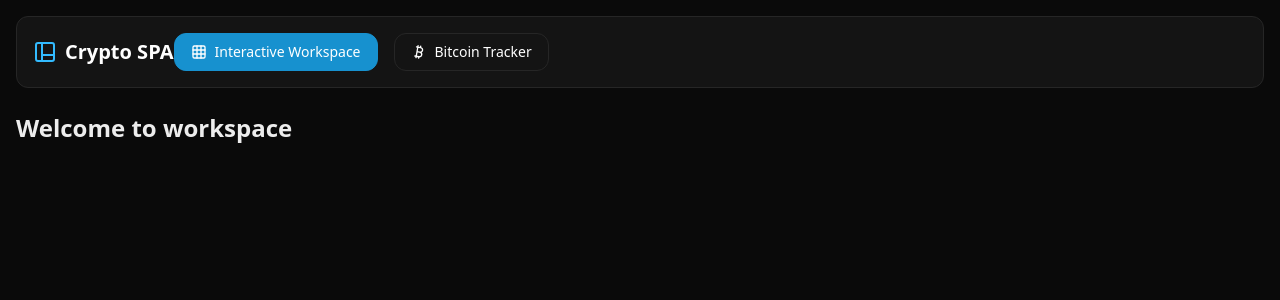
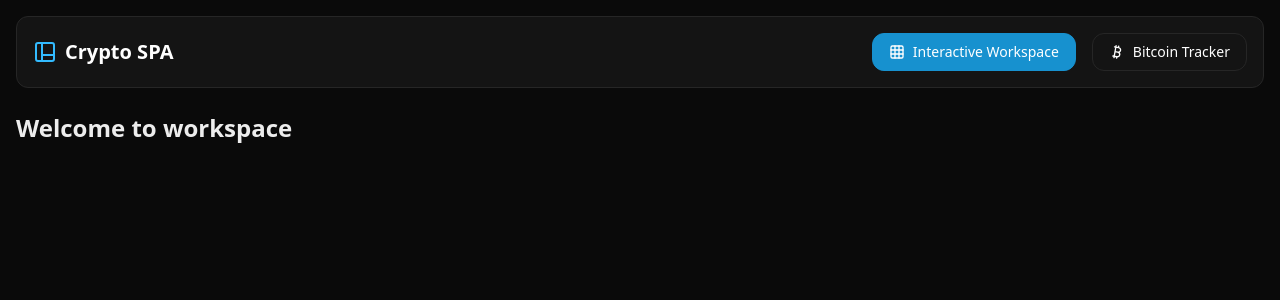
Before and after one commit to serafindanyil/frontend-task-dotcode, a Next.js app: page /workspace in a window 1280 px wide. Shown: the top 300 px of the page. Built offline with nearby package versions, Linux system fonts and the light colour scheme.

Commit message:
feat: add justify-between class to CardBase in Header component for improved layout

```diff
--- a/src/components/ui/header/header.tsx
+++ b/src/components/ui/header/header.tsx
@@ -15,7 +15,7 @@ const Header = () => {
 
 	return (
 		<header className="text-white mb-6">
-			<CardBase>
+			<CardBase className="justify-between">
 				<div className="flex items-center">
 					<PanelsLeftBottom className="text-primary mr-2" size={24} />
 					<span className="text-xl font-bold">Crypto SPA</span>
```
